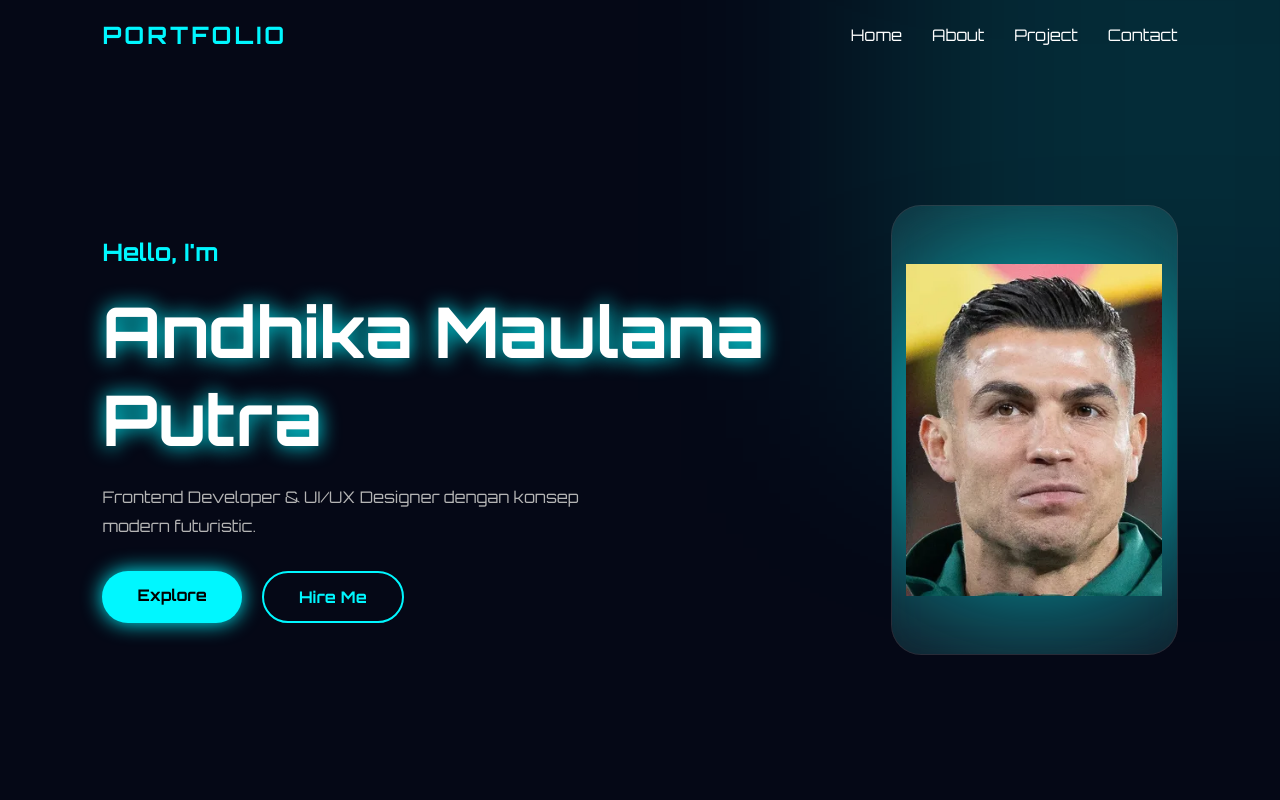
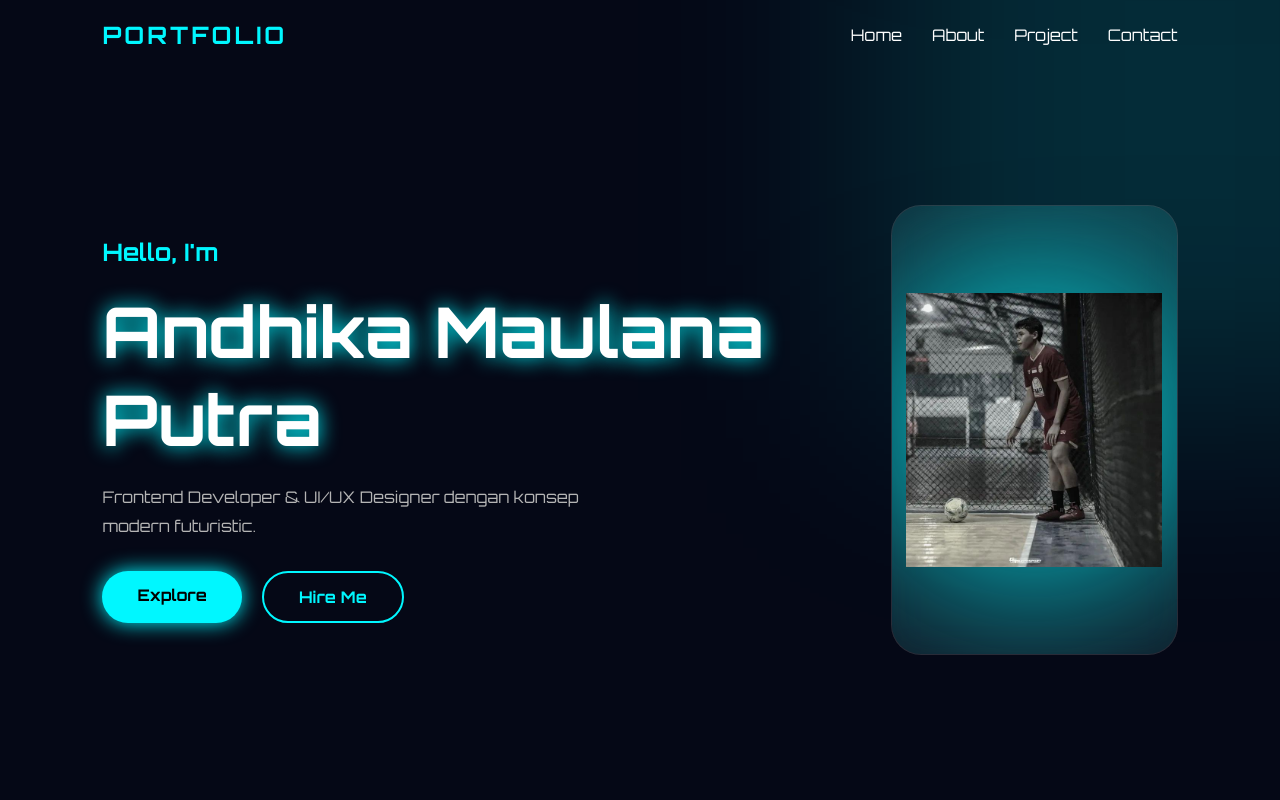
Before and after one commit to andhikaa830/dhika-portofolio, a plain HTML site: page index.html in a window 1280 px wide. Shown: the top 800 px of the page. Drawn offline with Linux system fonts and the light colour scheme.

Commit message:
first commit

```diff
--- a/index.html
+++ b/index.html
@@ -49,7 +49,7 @@
 
         <div class="hero-card">
             <div class="card-glow"></div>
-            <img src="/img/ronaldo.webp" alt="profile">
+            <img src="/img/andhika.jpeg" alt="profile">
         </div>
     </section>
 
```
Also changed, not shown: img/andhika.jpeg (added).
